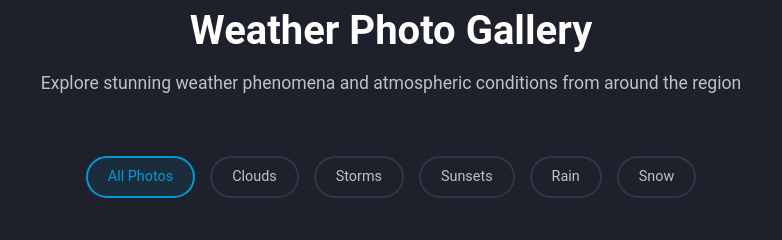
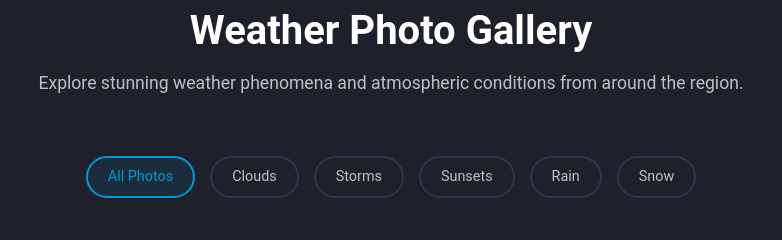
Before and after one commit to Naderabdelhamid/Weather-app, a plain HTML site: page photos.html in a window 1280 px wide. Shown: the part 240-480 px from the top of the page, 249-1031 px from the left. Drawn offline with nearby package versions, Linux system fonts and the light colour scheme.

Commit message:
Fix punctuation in the Weather Photo Gallery description

```diff
--- a/photos.html
+++ b/photos.html
@@ -81,7 +81,7 @@
           <h1>Weather Photo Gallery</h1>
           <p>
             Explore stunning weather phenomena and atmospheric conditions from
-            around the region
+            around the region.
           </p>
         </div>
 
```
